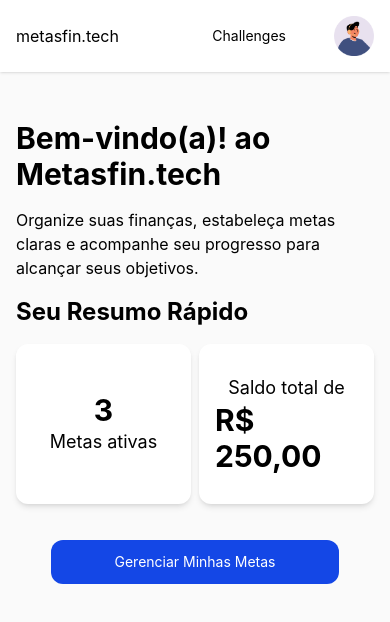
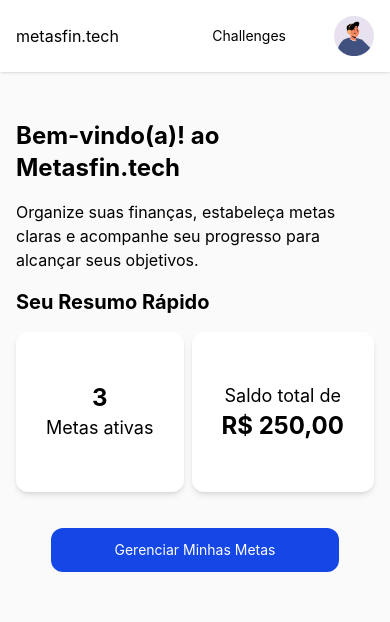
Before and after one commit to lucasoneves/metasfin.tech, a Nuxt app: page / in a window 390 px wide. Shown: the top 622 px of the page. Built offline with nearby package versions, Linux system fonts and the light colour scheme.

Commit message:
Ajustes no mobile e formulário de metas

```diff
--- a/pages/challenges/[id]/index.vue
+++ b/pages/challenges/[id]/index.vue
@@ -1,11 +1,11 @@
 <template>
-  <PageTitle :content="`Detalhe do challenge: ${challengeId}`" />
+  <PageTitle :content="`${newChallenge.title}`" />
   <PageDescription
     content="Visualize e edite os detalhes da sua meta financeira. Acompanhe seu progresso e faça os ajustes necessários."
   />
   <form
     action="#"
-    class="mt-10 flex gap-4 flex-col w-8/12"
+    class="mt-10 flex gap-4 flex-col w-full md:w-8/12"
     @submit="handleSaveChallenge"
   >
     <div class="form-field">
--- a/pages/challenges/new/index.vue
+++ b/pages/challenges/new/index.vue
@@ -6,7 +6,7 @@
   />
   <form
     action="#"
-    class="mt-10 flex gap-4 flex-col w-8/12"
+    class="mt-10 flex gap-4 flex-col w-full md:w-8/12"
     @submit="handleSaveChallenge"
   >
     <div class="form-field">
--- a/pages/index.vue
+++ b/pages/index.vue
@@ -1,26 +1,30 @@
 <template>
   <div class="home-page">
     <main class="content">
-      <h2 class="text-3xl font-bold mb-4">Bem-vindo(a)! ao Metasfin.tech</h2>
+      <h2 class="text-2xl md:text-3xl font-bold mb-4">
+        Bem-vindo(a)! ao Metasfin.tech
+      </h2>
       <p>
         Organize suas finanças, estabeleça metas claras e acompanhe seu
         progresso para alcançar seus objetivos.
       </p>
 
       <div class="summary-card">
-        <h3 class="mt-4 mb-4 text-2xl font-bold">Seu Resumo Rápido</h3>
-        <div class="flex items-center gap-2">
+        <h3 class="mt-4 mb-4 text-xl md:text-2xl font-bold">
+          Seu Resumo Rápido
+        </h3>
+        <div class="flex items-center flex-wrap gap-2">
           <div
-            class="p-4 flex bg-white rounded-xl items-center h-40 flex-1 justify-center flex-col shadow-md"
+            class="p-4 flex bg-white rounded-xl items-center h-40 flex-auto justify-center flex-col shadow-md"
           >
-            <h3 class="text-3xl font-bold">3</h3>
+            <h3 class="text-2xl md:text-3xl font-bold">3</h3>
             <span class="text-lg">Metas ativas</span>
           </div>
           <div
-            class="p-4 flex bg-white rounded-xl items-center h-40 flex-1 justify-center flex-col shadow-md"
+            class="p-4 flex bg-white rounded-xl items-center h-40 flex-auto justify-center flex-col shadow-md"
           >
             <h3 class="text-lg">Saldo total de</h3>
-            <span class="text-3xl font-bold">R$ 250,00</span>
+            <span class="text-2xl md:text-3xl font-bold">R$ 250,00</span>
           </div>
         </div>
       </div>
```
